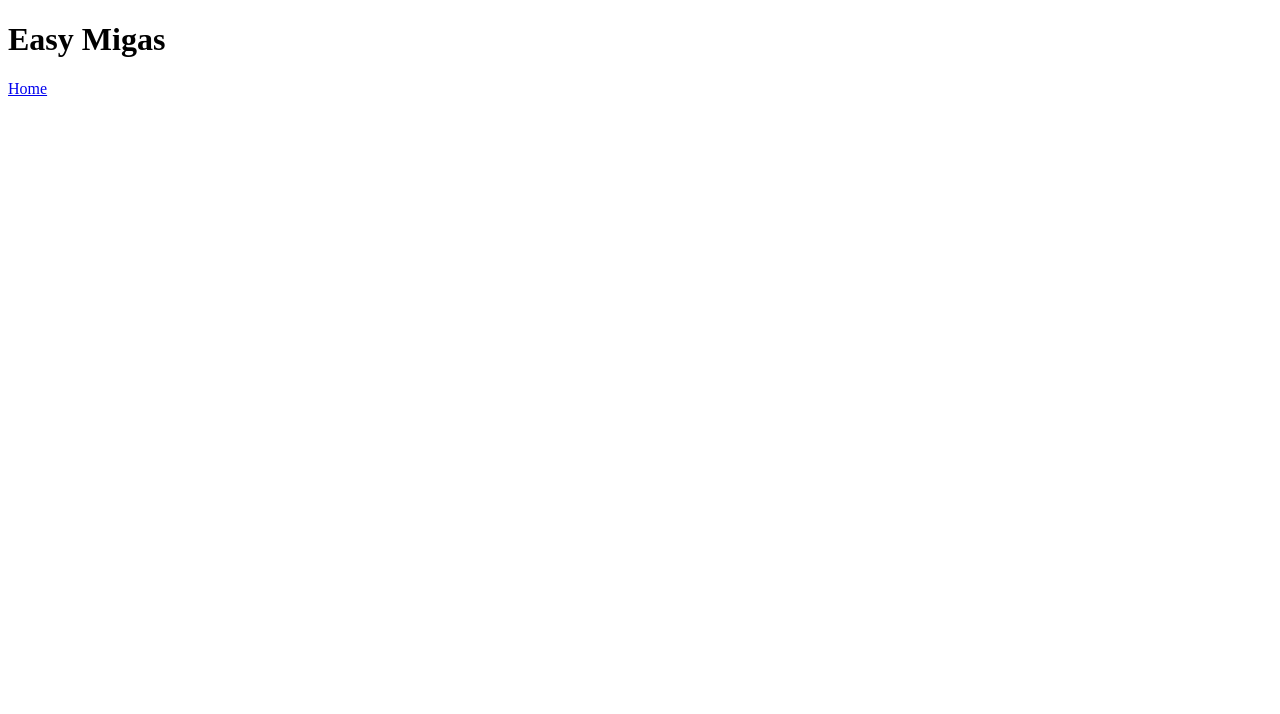
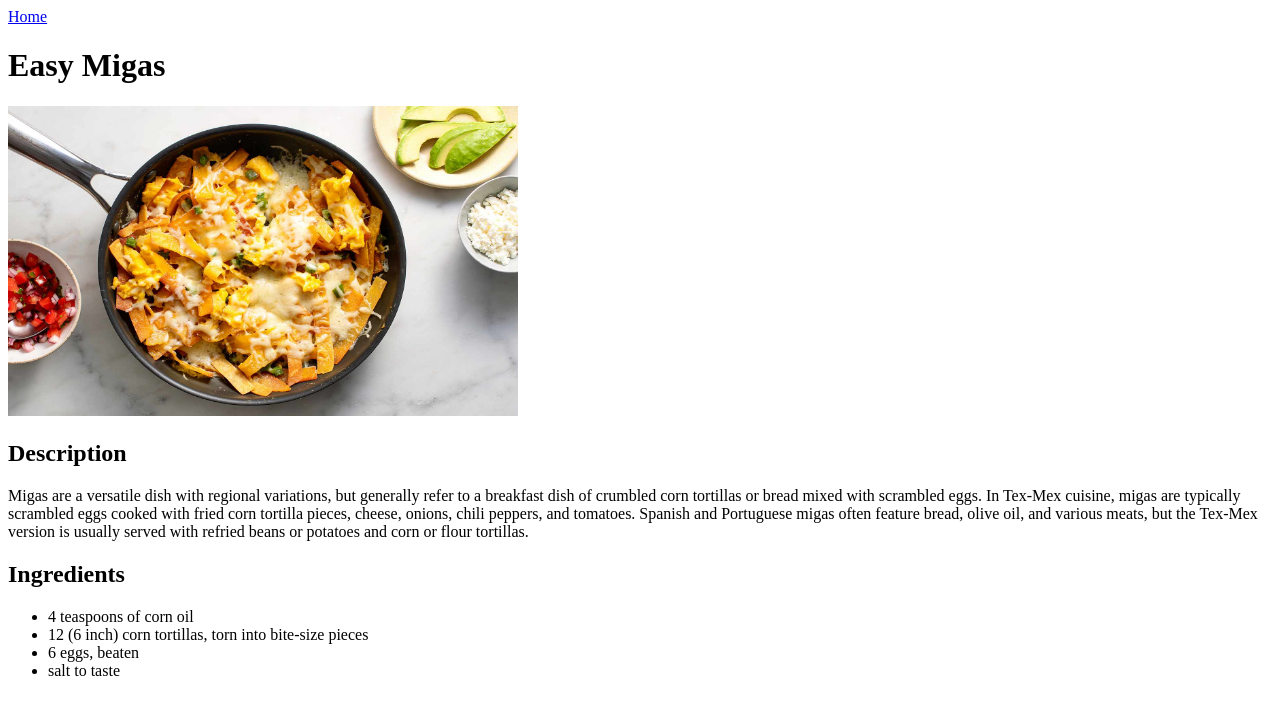
Before and after one commit to FernbrookTB/odin_recipes, a plain HTML site: page recipes/easymigas.html in a window 1280 px wide. Drawn offline with Linux system fonts and the light colour scheme; files whose address does not match are found by name.

Commit message:
Added photo to the recipe with a description as well as the ingredients

```diff
--- a/recipes/easymigas.html
+++ b/recipes/easymigas.html
@@ -3,11 +3,21 @@
 <head>
     <meta charset="utf-8">
     <title>Easy Migas Recipe</title>
+    <a href="../index.html">Home</a>
 </head>
 <body>
     <h1>Easy Migas</h1>
-    <a href="../index.html">Home</a>
+    <img src="/home/panda/odin_recipes/recipes/migas-recipe.jpg" alt="Migas Bowl" height="310" width="510">
+    <h2>Description</h2>
+        <p>Migas are a versatile dish with regional variations, but generally refer to a breakfast dish of crumbled corn tortillas or bread mixed with scrambled eggs. In Tex-Mex cuisine, migas are typically scrambled eggs cooked with fried corn tortilla pieces, cheese, onions, chili peppers, and tomatoes. Spanish and Portuguese migas often feature bread, olive oil, and various meats, but the Tex-Mex version is usually served with refried beans or potatoes and corn or flour tortillas.</p>
+    <h2>Ingredients</h2>
+    <ul>
+        <li>4 teaspoons of corn oil</li>
+        <li>12 (6 inch) corn tortillas, torn into bite-size pieces</li>
+        <li>6 eggs, beaten</li>
+        <li>salt to taste</li>
 
+    </ul>
 </body>
 
 
```
Also changed, not shown: recipes/migas-recipe.jpg (added).
